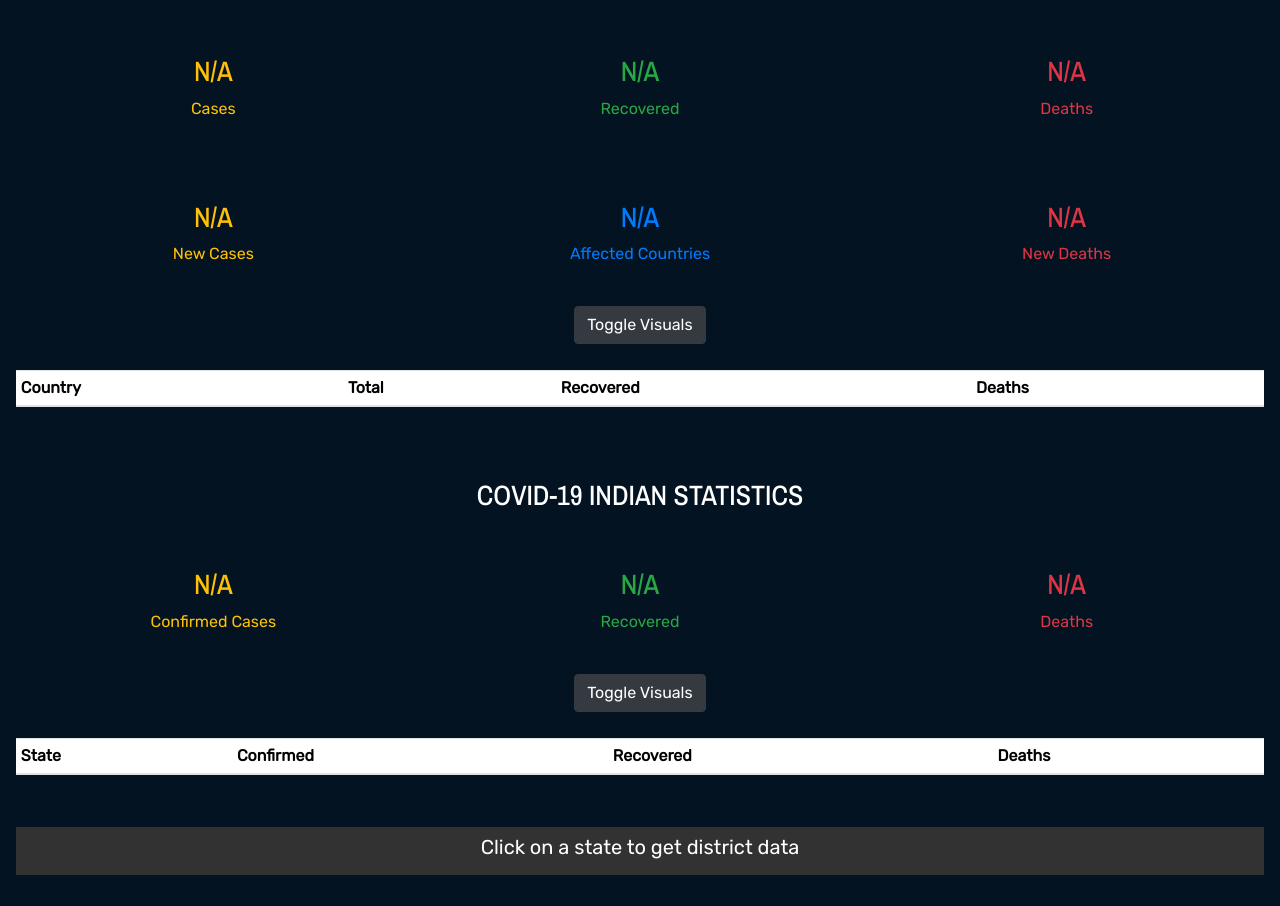
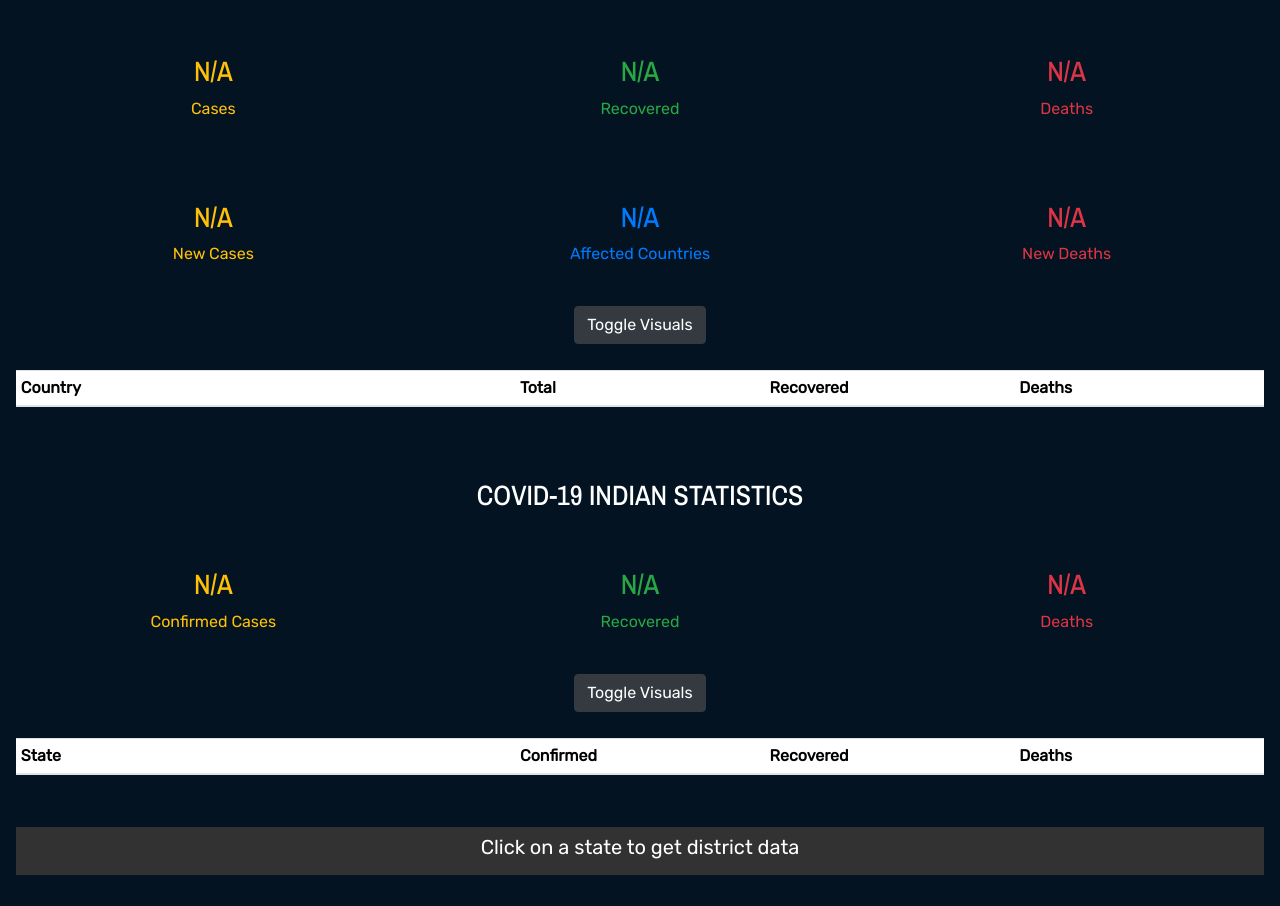
Before and after one commit to RitSar/The-Covid-Letter, a website: page index.html in a window 1280 px wide. Shown: the part 145-1051 px from the top of the page. Drawn offline with nearby package versions, Linux system fonts and the light colour scheme; no server answers.

Commit message:
better table columns

```diff
--- a/index.html
+++ b/index.html
@@ -32,19 +32,9 @@
   </script>
   <link rel="stylesheet" href="/css/index.css">
   <style>
-    ::-webkit-scrollbar {
-      width: 10px;
-      height: 10px
-    }
-
-    ::-webkit-scrollbar-track {
-      box-shadow: inset 0 0 5px black;
-      border-radius: 0
-    }
-
-    ::-webkit-scrollbar-thumb {
-      background: #2196f3;
-    }
+    ::-webkit-scrollbar {width: 10px;height: 10px}
+    ::-webkit-scrollbar-track {box-shadow: inset 0 0 5px black;border-radius: 0}
+    ::-webkit-scrollbar-thumb {background: #2196f3;}
   </style>
 </head>
 
@@ -106,10 +96,10 @@
   <div class="table-responsive">
     <table id="userdata" class="table table-sm table-striped text-white">
       <thead>
-        <th>Country</th>
-        <th>Total</th>
-        <th>Recovered</th>
-        <th>Deaths</th>
+        <th style="width: 40%">Country</th>
+        <th style="width: 20%">Total</th>
+        <th style="width: 20%">Recovered</th>
+        <th style="width: 20%">Deaths</th>
       </thead>
       <tbody>
 
@@ -157,10 +147,10 @@
   <div class="table-responsive">
     <table id="indiadata" class="table table-sm table-striped text-white">
       <thead>
-        <th>State</th>
-        <th>Confirmed</th>
-        <th>Recovered</th>
-        <th>Deaths</th>
+        <th style="width: 40%">State</th>
+        <th style="width: 20%">Confirmed</th>
+        <th style="width: 20%">Recovered</th>
+        <th style="width: 20%">Deaths</th>
       </thead>
       <tbody>
 
```
